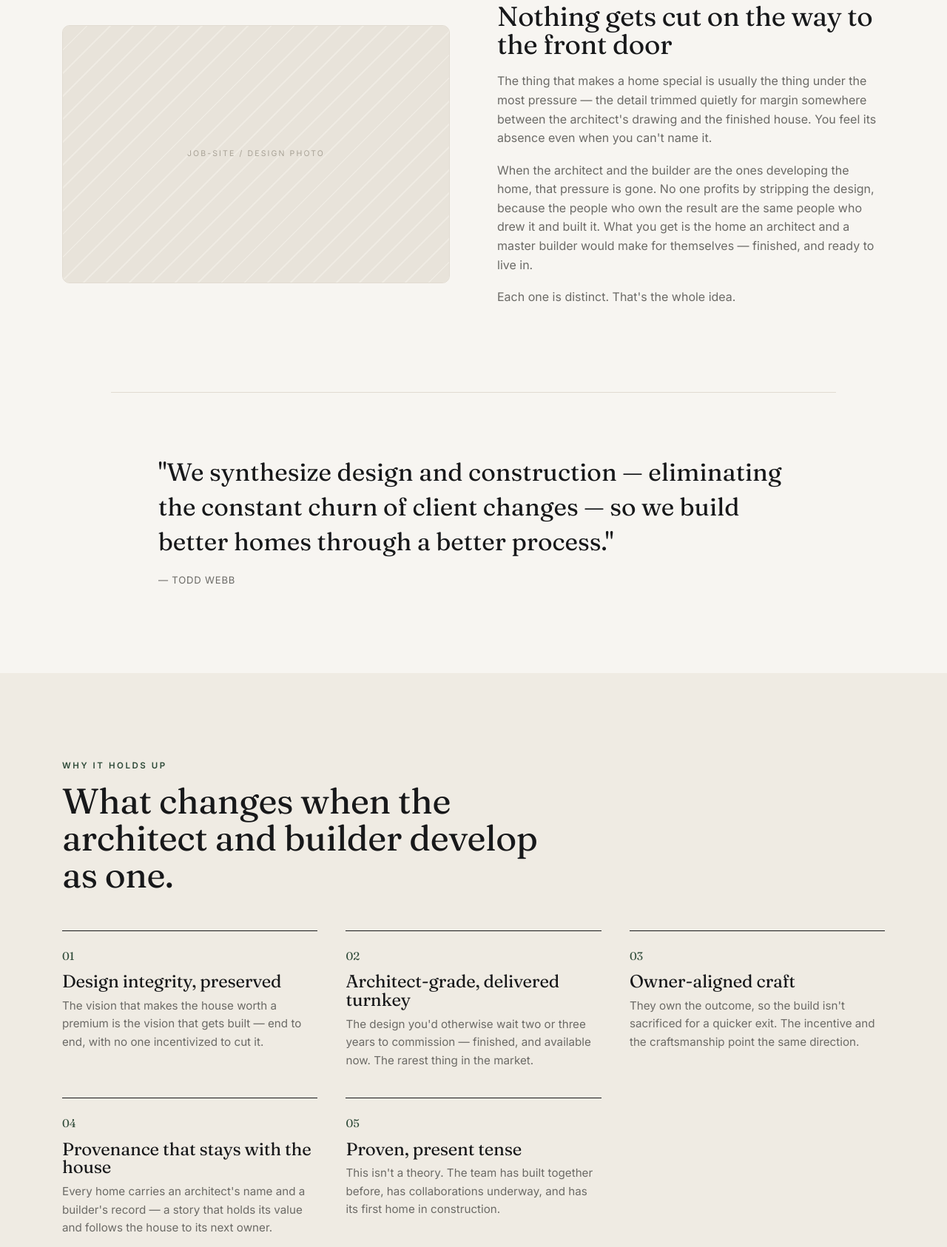
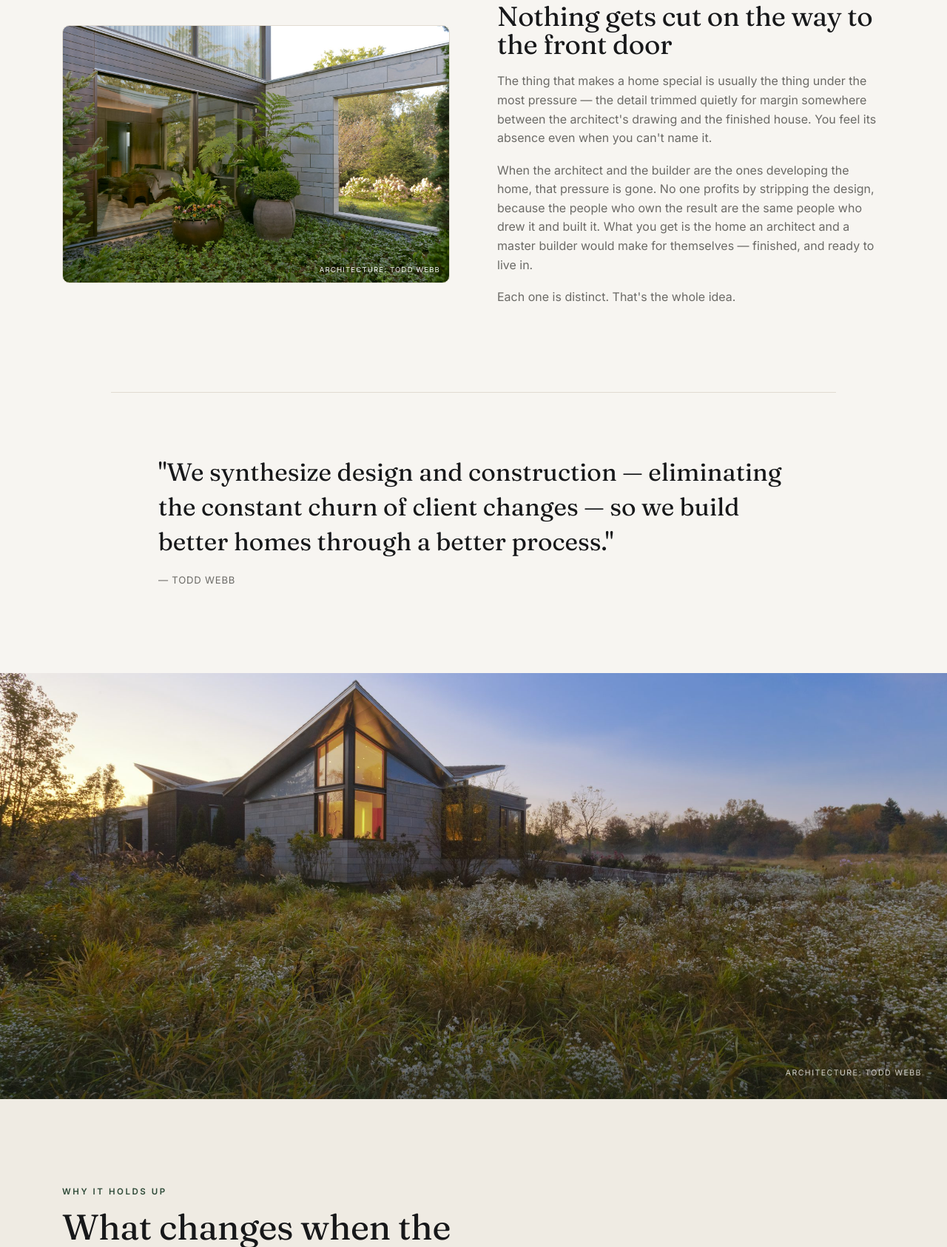
Before and after one commit to bethesdabuilder1-hue/distinct-build-site, a plain HTML site: page approach.html in a window 1280 px wide. Shown: the part 702-2388 px from the top of the page at 74% size. Drawn offline with Linux system fonts and the light colour scheme.

Commit message:
Add Miller residence photos (Todd Webb): fill Approach + Partners design boxes, add Approach meadow breath

```diff
--- a/approach.html
+++ b/approach.html
@@ -38,7 +38,7 @@
 
 <section>
   <div class="wrap two-col">
-    <div class="media r32" data-label="Job-site / design photo"></div>
+    <div class="media r32 filled" style="background-image:url('img/miller/miller-courtyard.jpg')"><span class="credit-tag">Architecture: Todd Webb</span></div>
     <div class="stack">
       <h2 class="serif" style="font-size:clamp(1.6rem,3vw,2.3rem)">Nothing gets cut on the way to the front door</h2>
       <p class="muted">The thing that makes a home special is usually the thing under the most pressure — the detail trimmed quietly for margin somewhere between the architect's drawing and the finished house. You feel its absence even when you can't name it.</p>
@@ -54,6 +54,12 @@
     <p class="serif" style="font-size:clamp(1.4rem,2.8vw,2.1rem);line-height:1.4">"We synthesize design and construction — eliminating the constant churn of client changes — so we build better homes through a better process."</p>
     <p class="muted" style="margin-top:18px;font-size:.82rem;letter-spacing:.06em;text-transform:uppercase">— Todd Webb</p>
   </div>
+</section>
+
+<!-- BREATH -->
+<section class="breath">
+  <img src="img/miller/miller-meadow.jpg" alt="A modern glass-gabled home glowing warm at dusk in a wild meadow">
+  <span class="credit">Architecture: Todd Webb</span>
 </section>
 
 <!-- THE ARGUMENT -->
--- a/style.css
+++ b/style.css
@@ -168,6 +168,7 @@
 .breath .credit em{font-style:normal;color:rgba(247,245,241,.6)}
 .breath.show-all{height:auto}
 .breath.show-all img{position:relative;inset:auto;height:auto;object-fit:fill}
+.credit-tag{position:absolute;right:12px;bottom:10px;z-index:3;font-size:.6rem;letter-spacing:.12em;text-transform:uppercase;color:#fff;opacity:.92;text-shadow:0 1px 5px rgba(0,0,0,.6)}
 
 /* ---------- Project gallery ---------- */
 .gallery{display:grid;grid-template-columns:1fr 1fr;gap:clamp(16px,2.5vw,28px)}
```
Also changed, not shown: index.html (+1 -1 lines), img/miller/miller-courtyard.jpg (added), img/miller/miller-dusk.jpg (added), img/miller/miller-meadow.jpg (added).
